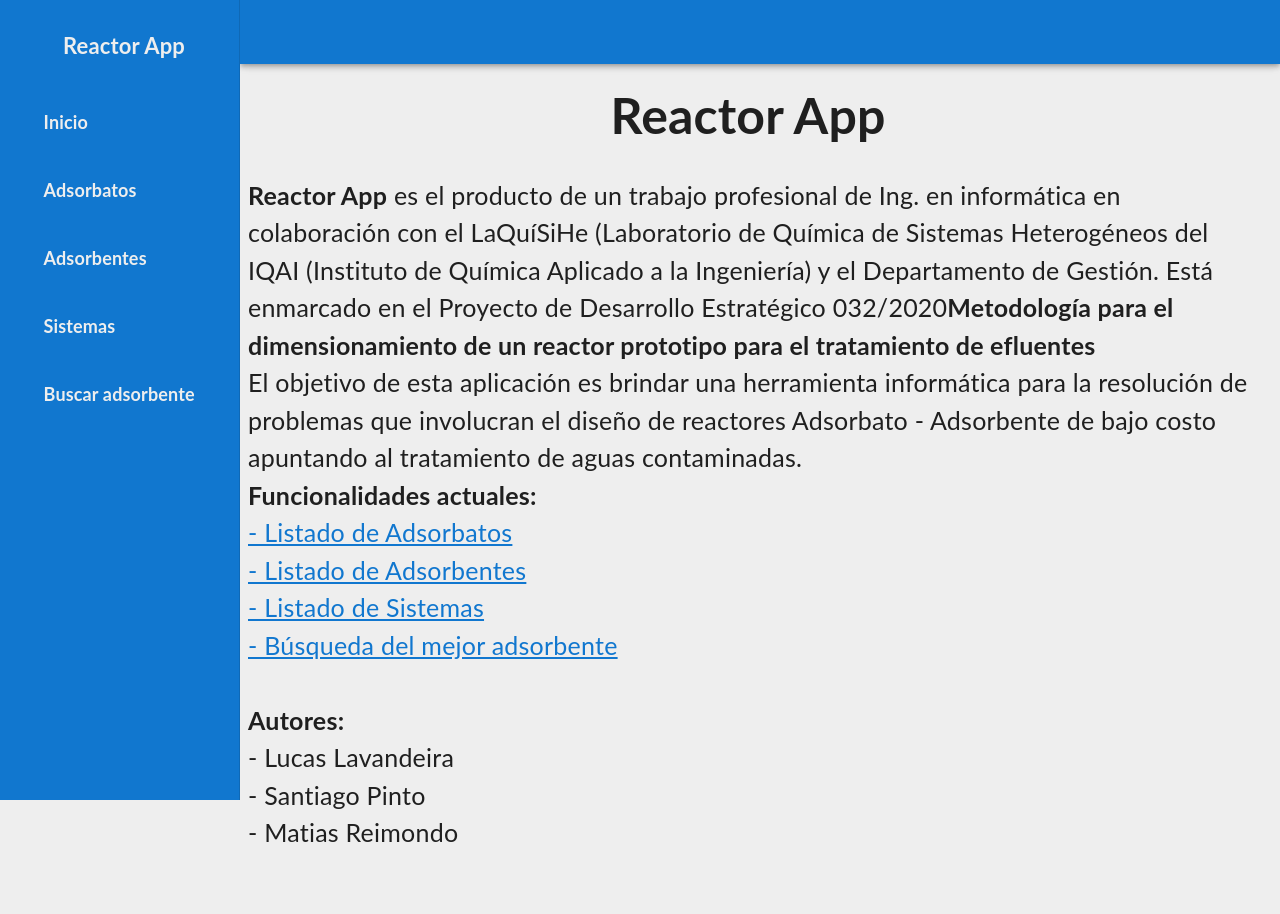
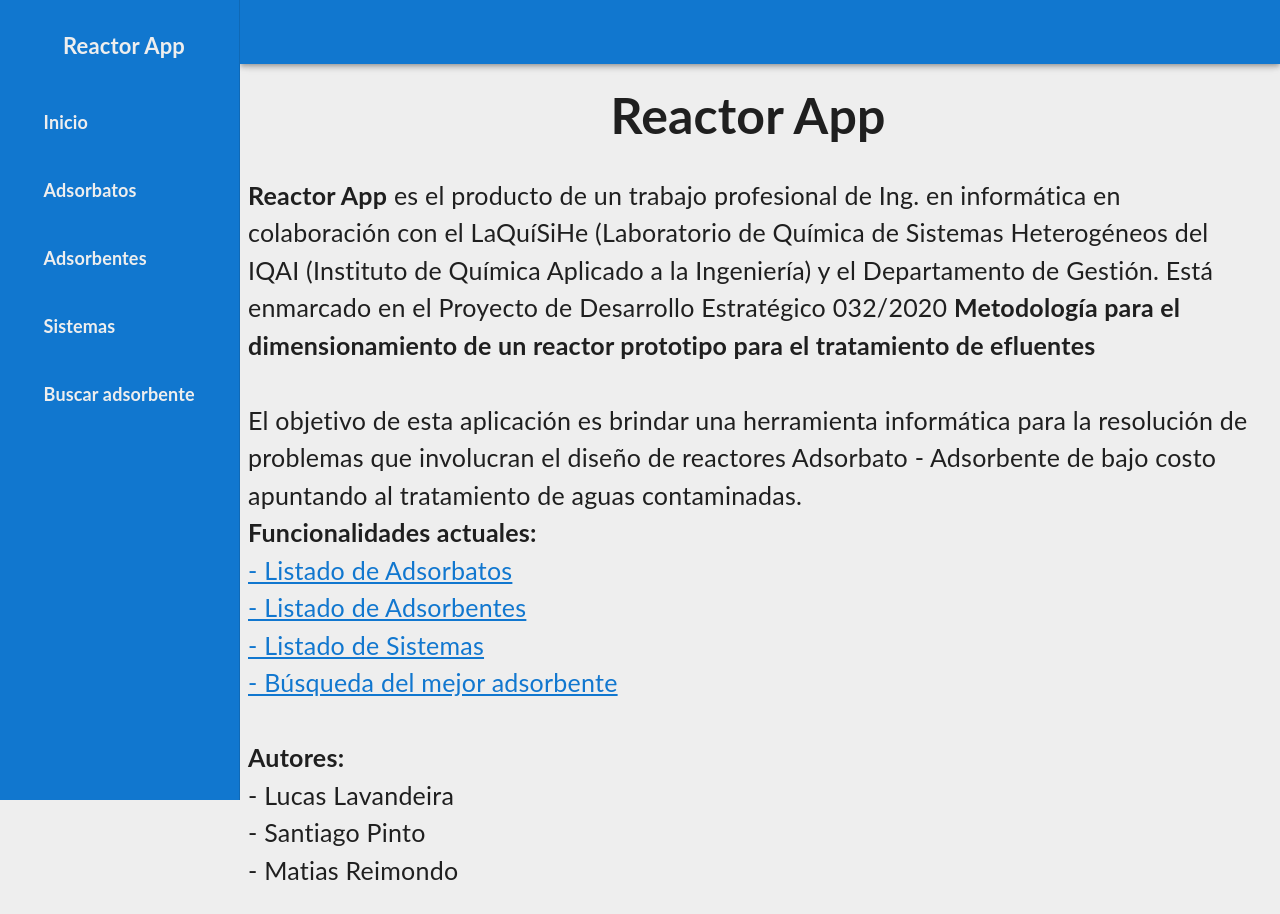
Before and after one commit to Reactor-Army/reactor_frontend, a React (Create React App) app: page / in a window 1280 px wide. Before the commit the page ends 877 px from the top, so only its background shows below. Built offline with nearby package versions, Linux system fonts and the light colour scheme; no server answers.

Commit message:
Fixed warning and text style

```diff
--- a/src/components/HomePage/HomepageWallText.jsx
+++ b/src/components/HomePage/HomepageWallText.jsx
@@ -5,17 +5,20 @@ import {URLS} from "../../routing/urls";
 
 export function HomepageWallText() {
   return (
-    <Typography style={{fontSize: "25px", fontFamily: appFontFamily.primary}}>
+    <Typography
+      component={"span"}
+      style={{fontSize: "25px", fontFamily: appFontFamily.primary}}>
       <p>
         <b>Reactor App</b> es el producto de un trabajo profesional de Ing. en
         informática en colaboración con el LaQuíSiHe (Laboratorio de Química de
         Sistemas Heterogéneos del IQAI (Instituto de Química Aplicado a la
         Ingeniería) y el Departamento de Gestión. Está enmarcado en el Proyecto
-        de Desarrollo Estratégico 032/2020
+        de Desarrollo Estratégico 032/2020&nbsp;
         <b>
           Metodología para el dimensionamiento de un reactor prototipo para el
           tratamiento de efluentes
         </b>
+        <br />
         <br />
         El objetivo de esta aplicación es brindar una herramienta informática
         para la resolución de problemas que involucran el diseño de reactores
```
